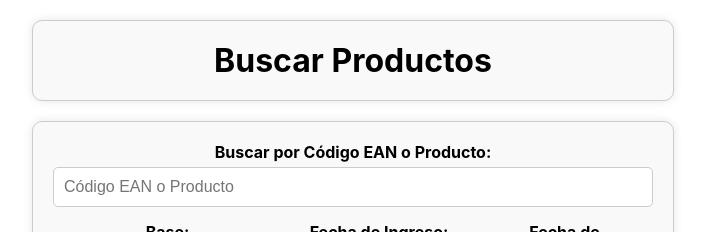
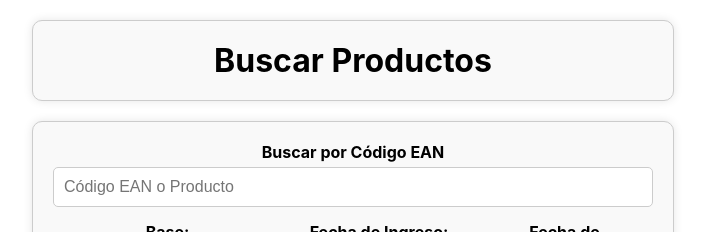
Before and after one commit to Francoosman12/frontend-deposito, a React (Create React App) app: page / in a window 1280 px wide. Shown: the top 232 px of the page, without its empty margins (287-992 px from the left). Built offline with nearby package versions, Linux system fonts and the light colour scheme.

Commit message:
unico cambio en el label del form

```diff
--- a/src/components/SearchComponent.js
+++ b/src/components/SearchComponent.js
@@ -50,7 +50,7 @@ const SearchComponent = () => {
       <h1 className='search-form'>Buscar Productos</h1>
       <form onSubmit={handleSearch} className="search-form">
         <div className="form-group">
-          <label htmlFor="searchQuery">Buscar por Código EAN o Producto:</label>
+          <label htmlFor="searchQuery">Buscar por Código EAN</label>
           <input
             type="text"
             id="searchQuery"
```
